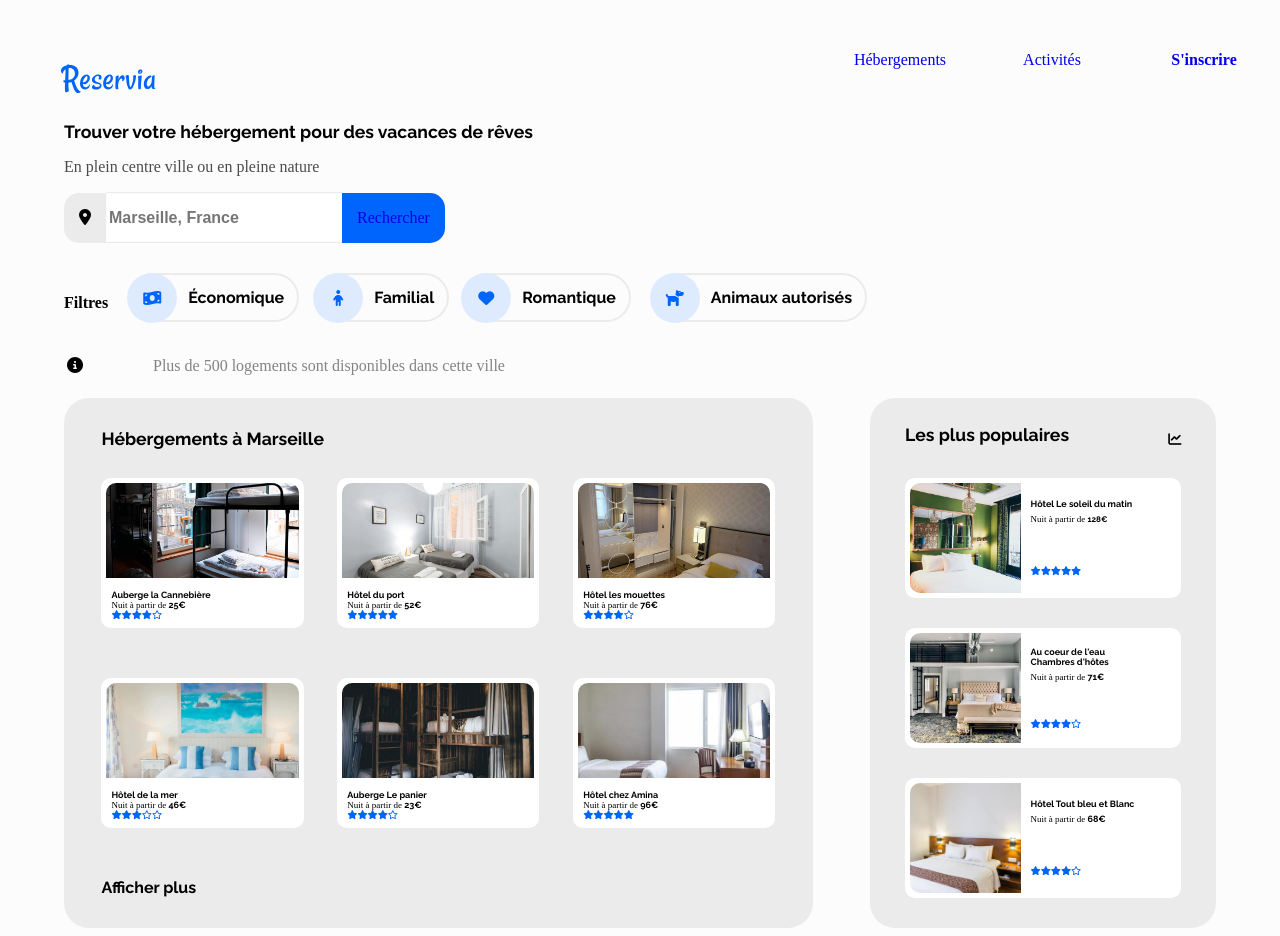
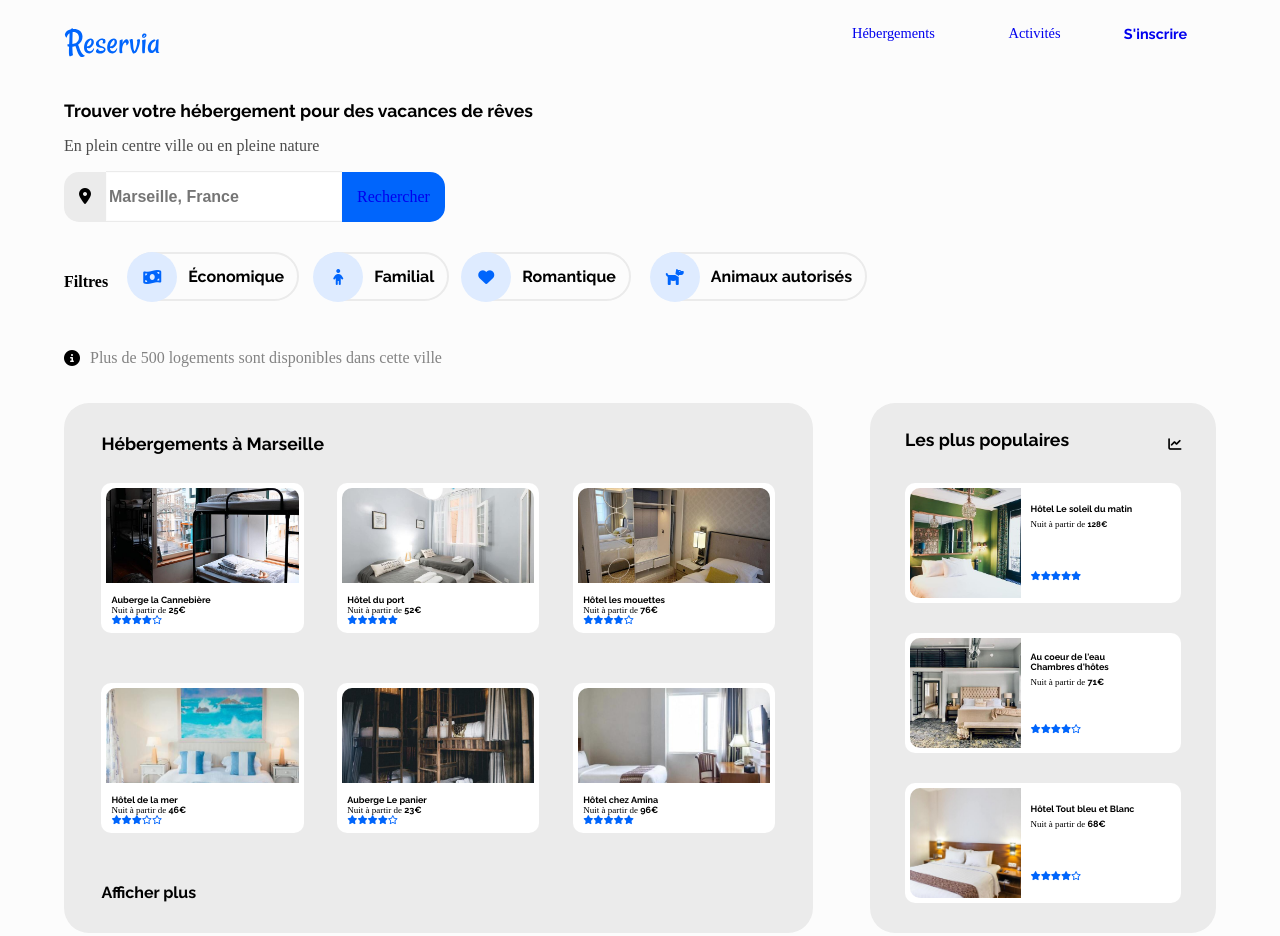
Before and after one commit to bynou/DeflandreMelvyn_2_07012020, a plain HTML site: page index.html in a window 1280 px wide. Shown: the top 936 px of the page. Drawn offline with Linux system fonts and the light colour scheme; a web font is replaced by a local one.

Commit message:
sup tableau

```diff
--- a/index.html
+++ b/index.html
@@ -18,7 +18,7 @@
 
 
 
-    <table class="navigation">
+     <!------- 26/02<table class="navigation">
 
         <tr>
             <td class="lol"><a href="#ancre1">Hébergements</a></td>
@@ -26,9 +26,19 @@
             <td class="lol"><strong><a href="#"><b>S'inscrire</b></a></strong></td>
         </tr>
 
-    </table>
+    </table> ---->
 
-
+    <nav>
+        <div style="width: 40%;"class="lol">
+            <a href="#ancre1">Hébergements</a>
+        </div>
+        <div style="width: 30%;"class="lol">
+            <a href="#ancre2">Activités</a>
+        </div>
+        <div style="width: 30%;font-family: 'ralewaybold';"style="font-family: 'ralewaybold';"class="lol">
+            <a href="#"><b>S'inscrire</b></a>
+        </div>
+    </nav>
 </header>
 <!-------------------------moteur de recherche-------------------->
 
@@ -36,7 +46,7 @@
 
         <h1>Trouver votre hébergement pour des vacances de rêves</h1>
         <p>En plein centre ville ou en pleine nature</p>
-        <nav >
+
             <table class="research">
                 <tr class="research_ligne">
 
@@ -49,7 +59,7 @@
                     <td class="research_bouton"  ><a href="#">Rechercher</a></td>
                 </tr>
             </table>
-        </nav>
+
 
 </section>
 <!---------------------------Filtres--------------------------------->
@@ -82,12 +92,12 @@
 
 
 <!----------------------------Info------------------------------------------->
-<table class="infotableau">
-    <tr>
-        <td><i class="fas fa-info-circle" style="margin-right:10px;"></i></td>
-        <td class="infotableau_text">Plus de 500 logements sont disponibles dans cette ville</td>
-    </tr>
-</table>
+<section class="infotableau">
+
+    <div><i style="margin-top:17px" class="fas fa-info-circle"></i></div>
+    <p class="infotableau_text">Plus de 500 logements sont disponibles dans cette ville</p>
+
+</section>
 
 <!--------------------Corps du site------------------------------------>
 <section class="hebergement" id="ancre1">
--- a/style.css
+++ b/style.css
@@ -24,43 +24,58 @@ h1, h2
 }
 header
 {
+    width: 90%;
+    height:65px;
+    display: flex;
+    margin: auto;
+    flex-direction: row;
+    justify-content: space-between;
 
-height:65px;
+
 }
 /*--------header---------*/
 
 figure
 {
-    float:left;
-    padding-top: 40px;
+    /* 26/02 float:left;*/
+    /*padding-top: 40px;*/
+    margin: 0;
 }
 .imageflotante
 {
-    margin-left:20px;
+  /* 26/02 margin-left:20px;*/
+  margin-top: 20px;
 }
 
-table.navigation
+/* 26/02table.navigation
 {
     display:flex;
     justify-content: flex-end;
 
     border-collapse: collapse;
 
+}*/
+nav
+{
+    display: flex;
+    width: 35%;
+    justify-content: space-between;
+
 }
 
 /*--------Celules du tableau de navigation----*/
-td.lol
+.lol
 {
     display:inline-block;
 
     color: #0065FC;
-    width: 150px;
-    height: 45px;
+    border-top:1.5px solid transparent;
+    line-height: 65px;
     text-align: center;
-    padding-top: 50px;
-    border-top:1.5px solid transparent;
+    /*width: 40%;*/
+    font-size: 0.9em;
 }
-td.lol:hover
+.lol:hover
 {
     border-top-color: #0065FC;
 
@@ -80,6 +95,7 @@ a:visited{color:rgb(127, 176, 250 );}
 
     width: 90%;
     margin:auto;
+    margin-top: 35px;
 
 
 }
@@ -219,11 +235,14 @@ td.research_image{
     margin: auto;
     margin-top: 20px;
     margin-bottom: 20px;
+    display: flex;
 }
+
 
 .infotableau_text
 {
     color:rgb(131, 131, 131);
+    margin-left: 10Px;
 }
 /*---------------------------Logements Marseille/pop TOP-------------------*/
 
```
